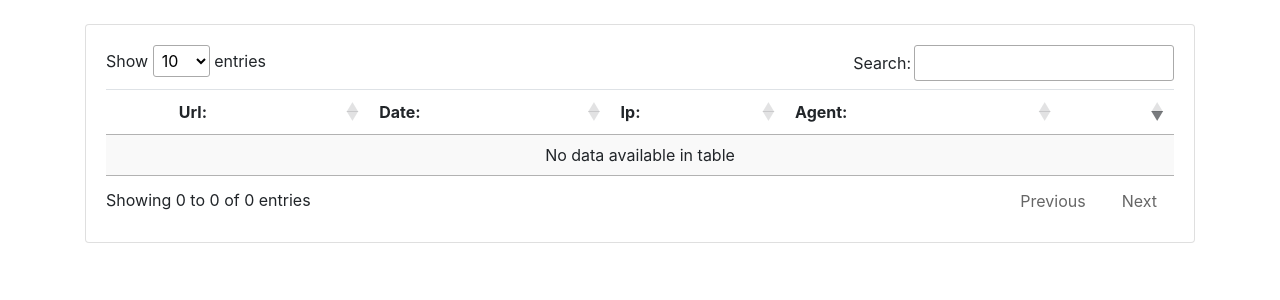
After one commit to maksimKorzh/uci-gui, a Flask app: page /analytics in a window 1280 px wide. The commit adds this page. Shown: the top 300 px of the page. Run offline with Flask 2, Linux system fonts and the light colour scheme; data that the repository does not hold is empty; some libraries are stand-ins or nearby versions.

Commit message:
added analytics

```diff
--- a/src/app.py
+++ b/src/app.py
@@ -11,9 +11,14 @@ import chess.engine
 import chess.pgn
 import io
 import random
+from flask import jsonify
+from flask_pymongo import PyMongo
+from datetime import datetime
 
 # create web app instance
 app = Flask(__name__)
+app.config["MONGO_URI"] = "mongodb+srv://analytics:342124@analytics-knicw.mongodb.net/stats?retryWrites=true&w=majority"
+mongo = PyMongo(app)
 
 # probe book move
 def probe_book(pgn):
@@ -169,6 +174,50 @@ def make_move():
             'score': '#+1'
         }
 
+@app.route('/analytics')
+def analytics():
+    return render_template('stats.html')
+
+@app.route('/analytics/api/post', methods=['POST'])
+def post():
+    response = Response('')
+    response.headers['Access-Control-Allow-Origin'] = '*'
+
+    stats = {
+        'Date': request.form.get('date'),
+        'Url': request.form.get('url'),
+        'Agent':request.headers.get('User-Agent')
+    }
+
+    if request.headers.getlist("X-Forwarded-For"):
+       stats['Ip'] = request.headers.getlist("X-Forwarded-For")[0]
+    else:
+       stats['Ip'] = request.remote_addr
+
+    if request.headers.get('Origin'):
+        stats['Origin'] = request.headers.get('Origin')
+    else:
+        stats['Origin'] = 'N/A'
+
+    if request.headers.get('Referer'):
+        stats['Referer'] = request.headers.get('Referer')
+    else:
+        stats['Referer'] = 'N/A'
+
+    mongo.db.stats.insert_one(stats)
+    return response
+
+
+@app.route('/analytics/api/get')
+def get():
+    stats = []
+
+    for stat in mongo.db.stats.find():
+        stat['_id'] = str(stat['_id'])
+        stats.append(stat)
+
+    return jsonify({'data': stats})
+
 # main driver
 if __name__ == '__main__':
     # start HTTP server
--- /dev/null
+++ b/src/templates/stats.html
@@ -0,0 +1,89 @@
+<!DOCTYPE html>
+
+<html>
+  <head>
+    <!-- Favicon -->
+    <!--link rel="shortcut icon" href="{{url_for('static', filename='images/favicon.ico')}}"-->
+
+    <!-- JQuery -->
+    <script src="https://ajax.googleapis.com/ajax/libs/jquery/3.4.1/jquery.min.js"></script>
+
+    <!-- Bootstrap -->
+    <link rel="stylesheet" type="text/css" href="https://stackpath.bootstrapcdn.com/bootstrap/4.3.1/css/bootstrap.min.css">
+    <script type = "text/javascript"  src="https://cdnjs.cloudflare.com/ajax/libs/popper.js/1.12.9/umd/popper.min.js"></script>
+    <script type = "text/javascript" src="https://stackpath.bootstrapcdn.com/bootstrap/4.3.1/js/bootstrap.min.js"></script>
+    <script type = "text/javascript"  src="https://stackpath.bootstrapcdn.com/bootstrap/4.3.1/js/bootstrap.bundle.min.js"></script>
+
+    <!-- Datatable -->
+    <link rel="stylesheet" type="text/css" href="https://cdn.datatables.net/1.10.20/css/jquery.dataTables.min.css">
+    <link rel="stylesheet" type="text/css" href="https://cdn.datatables.net/responsive/2.2.3/css/responsive.dataTables.min.css">
+    <script src="https://cdnjs.cloudflare.com/ajax/libs/moment.js/2.11.2/moment.min.js"></script>
+    <script type = "text/javascript"  src="https://cdn.datatables.net/1.10.20/js/jquery.dataTables.min.js"></script>
+    <script type = "text/javascript"  src="https://cdn.datatables.net/responsive/2.2.3/js/dataTables.responsive.min.js"></script>
+    <script type = "text/javascript"  src="https://cdn.datatables.net/plug-ins/1.10.15/dataRender/datetime.js"></script>
+
+  </head>
+  <body>
+    <div class="container">
+      <div class="row">
+        <div class="col">
+          <div class="card mt-4">
+            <div class="card-body">
+
+              <table id="stats" class="display table nowrap responsive" style="width: 100%">
+                <thead>
+                  <tr>
+                    <th></th>
+                    <th>Url:</th>
+                    <th>Date:</th>
+                    <th>Ip:</th>
+                    <th>Agent:</th>
+                    <th></th>
+                  </tr>
+                </thead>
+              </table>
+            </div>
+          </div>
+        </div>
+      </div>
+    </div>
+    <script type="text/javascript">
+      $('#stats').DataTable({
+        'ajax': {
+            'url': '/analytics/api/get'
+         },
+
+        'order': [
+          [ 5, 'desc' ]
+        ],
+
+        'columns': [
+          {
+            'data': () => {return ''},
+            'orderable': false
+          },
+          {'data': 'Url'},
+          {'data': 'Date'},
+          {'data': 'Ip'},
+          {'data': 'Agent'},
+          {'data': '_id'}
+        ],
+
+        'columnDefs': [
+          {
+            targets: 1,
+            render: (data) => { return '<a target="_blank" href="' + data + '">' + data + '</a>'}
+          },
+          {
+            targets: 4,
+            render: (data) => { return '<div class="text-wrap">' + data + '</div>' }
+          },
+          {
+            targets: 5,
+            render: (data) => { return '<div hidden=true>' + data + '</div>' }
+          }
+        ]
+      });
+    </script>
+  </body>
+</html>
```
Also changed, not shown: src/templates/bbc.html (+8 -0 lines).
